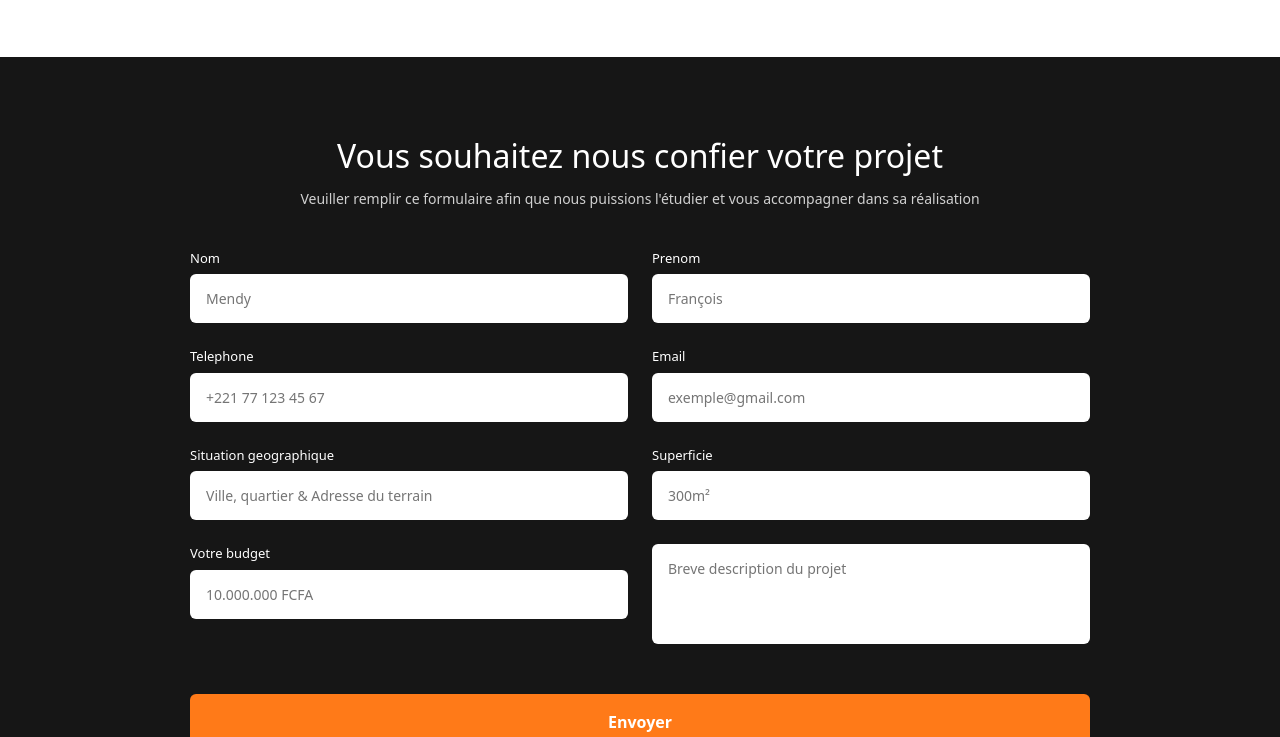
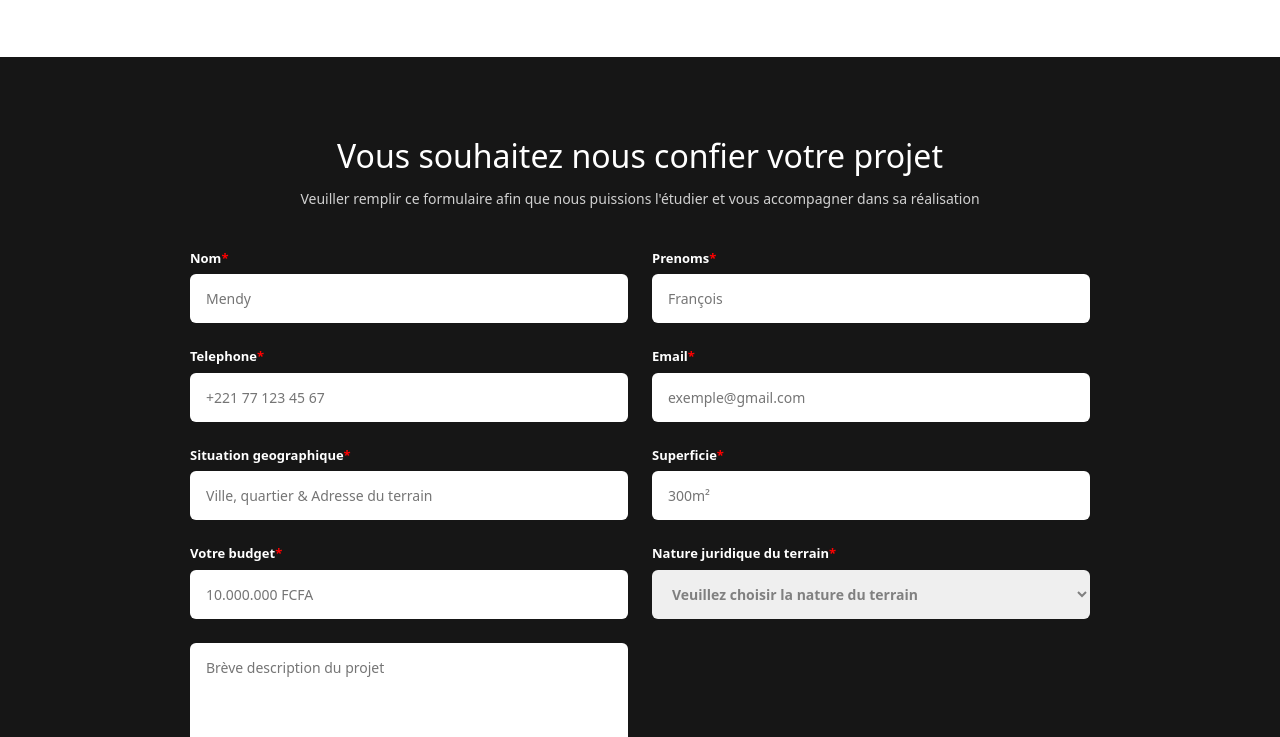
Before and after one commit to Palaye19/TABAXALMA, a plain HTML site: page index.html in a window 1280 px wide. Shown: the part 4963-5700 px from the top of the page. Drawn offline with nearby package versions, Linux system fonts and the light colour scheme.

Commit message:
Ajout du select dans la formulaire et correction du style

```diff
--- a/css/connexion.css
+++ b/css/connexion.css
@@ -1,7 +1,12 @@
 * {
     box-sizing: border-box;
+
 }
 
+body{
+    padding: 0;
+    margin: 0;
+}
 .connexion{
     display: grid;
     grid-template-columns: 1fr 1fr;
@@ -68,7 +73,7 @@ h2{
 /* Image  */
 .connexion-right img {
     width: 100%;
-    height: 90%;
+    height: 100%;
 }
 
 /* =======================
--- a/css/propos.css
+++ b/css/propos.css
@@ -44,20 +44,20 @@
 
 .mission-content p{
     color: #747474;
-    font-size: 16px;
+    font-size: 18px;
     line-height: 36px;
 }
 
 .mission-content-list{
     color: #747474;
-    font-size: 16px;
+    font-size: 18px;
     font-weight: 600;
     line-height: 36px;
 }
 
 small{
     color: #FB811B;
-    font-size: 18px;
+    font-size: 24px;
     font-weight: 600;
     line-height: 36px;
 }
--- a/css/section.css
+++ b/css/section.css
@@ -697,7 +697,7 @@
 .formulaire {
   background: #161616;
   padding: 80px 0;
-  color: #fff;
+  color: white;
 }
 
 .formulaire-content {
@@ -737,6 +737,7 @@ form label {
   font-size: 13px;
   margin-bottom: 6px;
   text-align: left;
+  font-weight: 600;
 }
 
 form input,
@@ -746,13 +747,60 @@ form textarea {
   border-radius: 6px;
   border: none;
   outline-color: red;
+  outline: none;
   font-size: 14px;
+
 }
+form input,
+form textarea,
+form select {
+  transition: box-shadow 0.4s ease-out;
+}
+
+
+form input:focus,
+form textarea:focus,
+form select:focus {
+  outline: none;
+  box-shadow: 0 0 3px 4px #ffa256;
+}
+
 
 form textarea {
   min-height: 100px;
   resize: none;
 }
+
+form label::after{
+  content: '*';
+  color: red;
+}
+
+form select {
+  width: 100%;
+  padding: 14px 16px;
+  border-radius: 6px;
+  border: none;
+  font-size: 14px;
+  font-weight: 600;
+  color: gray;
+}
+
+
+@media (max-width: 768px) {
+  form > div {
+    grid-template-columns: 1fr;
+  }
+
+  form > div select {
+    grid-column: 1;
+  }
+
+  form button {
+    width: 100%;
+  }
+}
+
 
 
 /* BOUTON */
--- a/index.html
+++ b/index.html
@@ -214,7 +214,7 @@
                             <div class="terrain-card">
                                 <img src="images/corpsEtat.svg" alt="">
                                 <div class="terrain-card-child">
-                                    <h4>Corps d’Etat secondaire</h4>
+                                    <h4>Corps d’Etat secondaires</h4>
                                     <p>La réussite d’un projet dépend aussi de la qualité des corps d’état secondaires. Notre agence sélectionne des artisans qualifiés et soutient leur professionnalisation.
                                     </p>
                                     <br>
@@ -346,7 +346,7 @@
                                         <input type="text" placeholder="Mendy" required>
                                     </div>
                                     <div>
-                                        <label for="">Prenom</label>
+                                        <label for="">Prenoms</label>
                                         <input type="text" placeholder="François" required>
                                     </div>
                                 </div>
@@ -357,7 +357,7 @@
                                     </div>
                                     <div>
                                         <label for="">Email</label>
-                                        <input type="text" placeholder="exemple@gmail.com" required>
+                                        <input type="email" placeholder="exemple@gmail.com" required>
                                     </div>
                                 </div>
                                 <div>
@@ -373,10 +373,19 @@
                                 <div>
                                     <div>
                                         <label for="">Votre budget</label>
-                                        <input type="text" placeholder="10.000.000 FCFA" required>
+                                        <input type="number" placeholder="10.000.000 FCFA" required>
                                     </div>
                                     <div>
-                                        <textarea name="" id="" placeholder="Breve description du projet"></textarea>
+                                        <label for="">Nature juridique du terrain</label>
+                                        <select name="" id="">
+                                            <option value="" selected disabled>Veuillez choisir la nature du terrain </option>
+                                            <option value="">Déliberation</option>
+                                            <option value="">Bail</option>
+                                            <option value="">Titre foncier</option>
+                                        </select>
+                                    </div>
+                                    <div>
+                                        <textarea name="" id="" placeholder="Brève description du projet"></textarea>
                                     </div>
                                 </div>
                                 <button>Envoyer</button>
```
Lines whose indentation alone changed are shown as unchanged.
